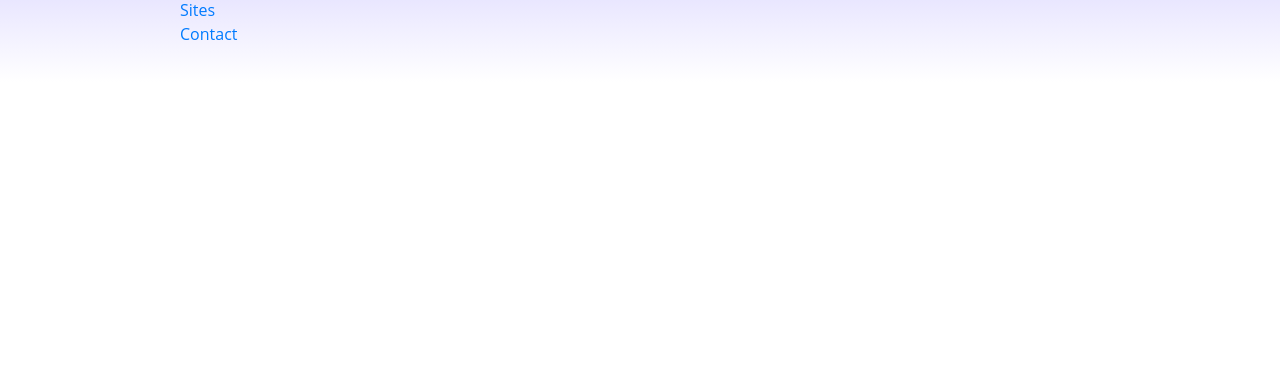
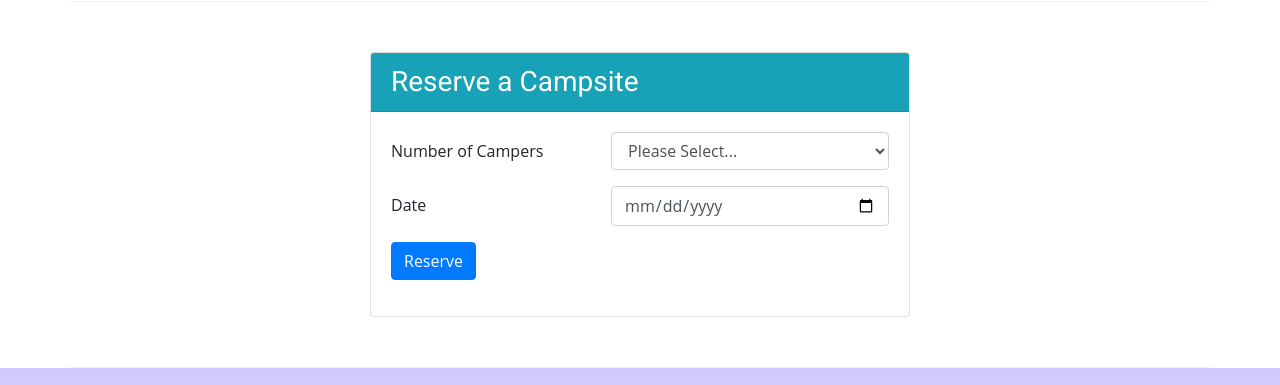
Before and after one commit to FrankSmith22/nucampsite, a website: page index.html in a window 1280 px wide. Shown: the part 1151-1536 px from the top of the page. Before the commit the page ends 1233 px from the top, so only its background shows below. Drawn offline with nearby package versions, Linux system fonts and the light colour scheme.

Commit message:
Added reserve campsite button to header in index; added reserve campsite form in index;

```diff
--- a/index.html
+++ b/index.html
@@ -26,13 +26,16 @@
                     <h1>NuCamp</h1>
                     <h2>a better way to camp</h2>
                 </div>
+                <div class="col-md-4 col-xl-2">
+                    <a class="btn btn-info btn-lg mt-4" href="#reserveForm">Reserve Campsite</a>
+                </div>
             </div>
         </div>
     </header>
 
     <nav class="navbar navbar-expand-sm navbar-dark sticky-top">
         <div class="container">
-            <a class="navbar-brand" href="#"><img arc="img/logo.png" height="30" width="30"></a>
+            <a class="navbar-brand" href="#"><img src="img/logo.png" height="30" width="30"></a>
             <button class="navbar-toggler" type="button" data-toggle="collapse" data-target="#nucampNavbar">
                 <span class="navbar-toggler-icon"></span>
             </button>
@@ -70,8 +73,13 @@
                 <h2>Featured Campsites</h2>
             </div>
             <div class="col">
-                <h3>React Lake Campground</h3>
-                <p class="d-none d-sm-block">Nestled in the foothills of the Chrome Mountains, this campground on the shores of the pristine React Lake is a favorite for fly fishers.</p>
+                <div class="media">
+                    <div class="media-body align-self-center">
+                        <h3>React Lake Campground</h3>
+                        <p class="d-none d-sm-block">Nestled in the foothills of the Chrome Mountains, this campground on the shores of the pristine React Lake is a favorite for fly fishers.</p>
+                    </div>
+                    <img class="d-flex img-thumbnail ml-3" src="img/react-lake-thumb.jpg">
+                </div>
             </div>
         </div>
     </div>
@@ -87,6 +95,42 @@
                     <div class="media-body align-self-center">
                         <h3>Bootstrap Outfitters</h3>
                         <p class="d-none d-sm-block">Bootstrap Outfitters supplies you with gear you need at prices you can't beat.</p>
+                    </div>
+                </div>
+            </div>
+        </div>
+        <div class="row row-content align-items-center">
+            <div class="col col-md-8 col-lg-6 mx-auto">
+                <div class="card">
+                    <h3 class="card-header bg-info text-white">Reserve a Campsite</h3>
+                    <div class="card-body">
+                        <form id="reserveForm">
+                            <div class="row form-group">
+                                <label for="numCampers" class="col-form-label col-sm-5">Number of Campers</label>
+                                <div class="col">
+                                    <select class="form-control" name="numCampers" id="numCampers">
+                                        <option>Please Select...</option>
+                                        <option>1</option>
+                                        <option>2</option>
+                                        <option>3</option>
+                                        <option>4</option>
+                                        <option>5</option>
+                                        <option>6</option>
+                                    </select>
+                                </div>
+                            </div>
+                            <div class="row form-group">
+                                <label for="date" class="col-form-label col-sm-5">Date</label>
+                                <div class="col">
+                                    <input type="date" class="form-control" name="date" id="date">
+                                </div>
+                            </div>
+                            <div class="row form-group">
+                                <div class="col">
+                                    <button type="submit" class="btn btn-primary">Reserve</button>
+                                </div>
+                            </div>
+                        </form>
                     </div>
                 </div>
             </div>
```
